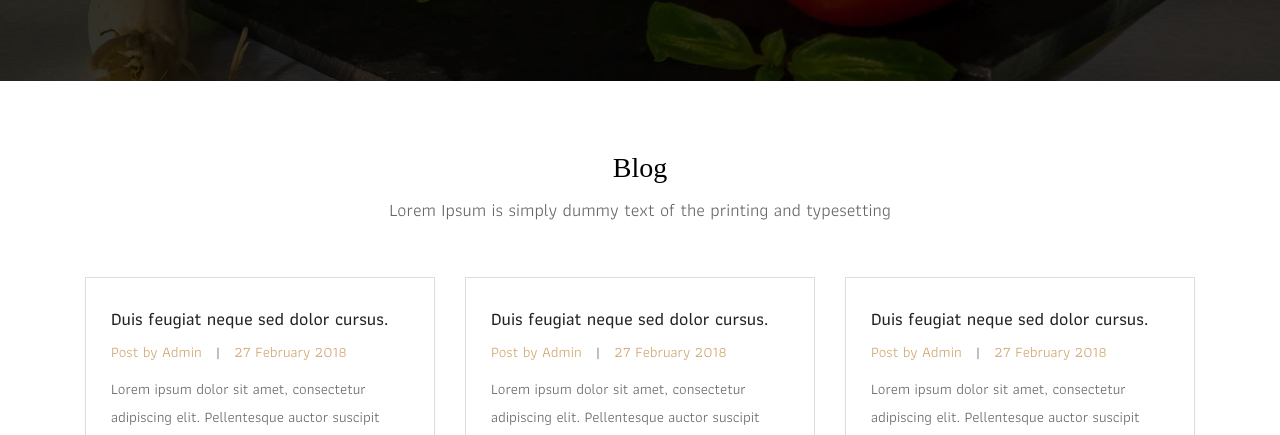
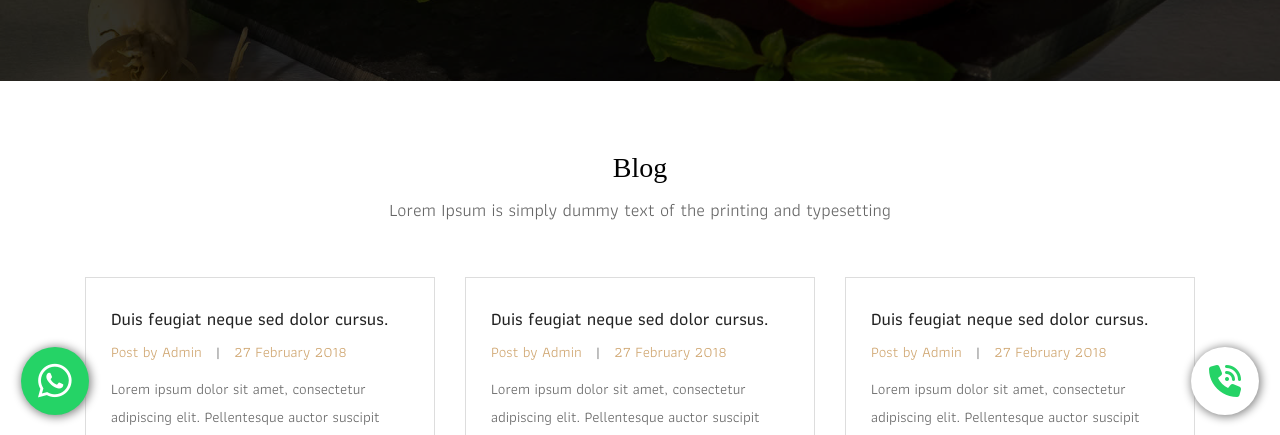
Before and after one commit to BrandLiberty/Restaurant, a plain HTML site: page yamifood/blog.html in a window 1280 px wide. Shown: the part 365-800 px from the top of the page. Drawn offline with Linux system fonts and the light colour scheme; a web font is replaced by a local one.

Commit message:
Added api

```diff
--- a/yamifood/blog.html
+++ b/yamifood/blog.html
@@ -12,6 +12,8 @@
     <meta name="keywords" content="">
     <meta name="description" content="">
     <meta name="author" content="">
+	<script src="https://kit.fontawesome.com/e784f7575e.js" crossorigin="anonymous"></script>
+	<link rel="stylesheet" href="css/integration.css">
 
     <!-- Site Icons -->
     <link rel="shortcut icon" href="images/favicon.ico" type="image/x-icon">
@@ -352,7 +354,15 @@
 
 	</footer>
 	<!-- End Footer -->
+	 <!-- Click the button to start a WhatsApp chat -->
+	 <a href="https://wa.me/1234567890?text=Hello%20there!" class="anchor-tag wtsp-btn wp-hover-effect">
+        <i class="fa-brands fa-whatsapp fa-2xl fa-shake wp-hover-effect"></i>
+    </a>
 
+    <!-- Click the button to make a call -->
+    <a href="tel:1234567890" class="anchor-tag call-btn call-hover-effect">
+        <i class="fa-solid fa-phone-volume  fa-2xl fa-shake call-hover-effect"></i>
+    </a>
 	<a href="#" id="back-to-top" title="Back to top" style="display: none;">&uarr;</a>
 
 	<!-- ALL JS FILES -->
--- /dev/null
+++ b/yamifood/css/integration.css
@@ -0,0 +1,67 @@
+.anchor-tag{
+    text-decoration: none;
+}
+.call-btn{
+    z-index: 1;
+    height: 68px;
+    width: 68px;
+    position: fixed;
+    right: 21px;
+    bottom:20px;
+    text-align: center;
+    background-color: white;
+    border-radius: 50%;
+    border: none;
+    color: #25D366;
+    cursor: pointer;
+    font-size: 1rem;
+    box-shadow: 1px 1px 10px 1px grey;
+    display: flex;
+    justify-content: center;
+    align-items: center;
+}
+
+.call-hover-effect:hover{
+    cursor: pointer;
+    background-color: #25D366;
+    .call-hover-effect{
+        color: #ffffff;
+    }
+}
+
+.wtsp-btn{
+    z-index: 1;
+    height: 68px;
+    width: 68px;
+    position: fixed;
+    left: 21px;
+    bottom:20px;
+    text-align: center;
+    background-color: #25D366;
+    border-radius: 50%;
+    color: #fff;
+    cursor: pointer;
+    font-size: 1.2rem;
+    box-shadow: 1px 1px 10px 1px grey;
+    display: flex;
+    justify-content: center;
+    align-items: center;
+}
+
+.wp-hover-effect:hover{
+    cursor: pointer;
+    background-color: #ffffff;
+    .wp-hover-effect{
+        color: #25D366;
+    }
+}
+@media (max-width:768px){
+
+    .call-btn{
+        bottom: 50px;
+    }
+    .wtsp-btn{
+        bottom: 50px;
+    }
+
+}
```
Also changed, not shown: yamifood/about.html (+10 -0 lines), yamifood/blog-details.html (+10 -0 lines), yamifood/contact.html (+10 -0 lines), yamifood/gallery.html (+10 -0 lines), yamifood/index.html (+11 -0 lines), yamifood/menu.html (+10 -0 lines), yamifood/stuff.html (+10 -0 lines).
